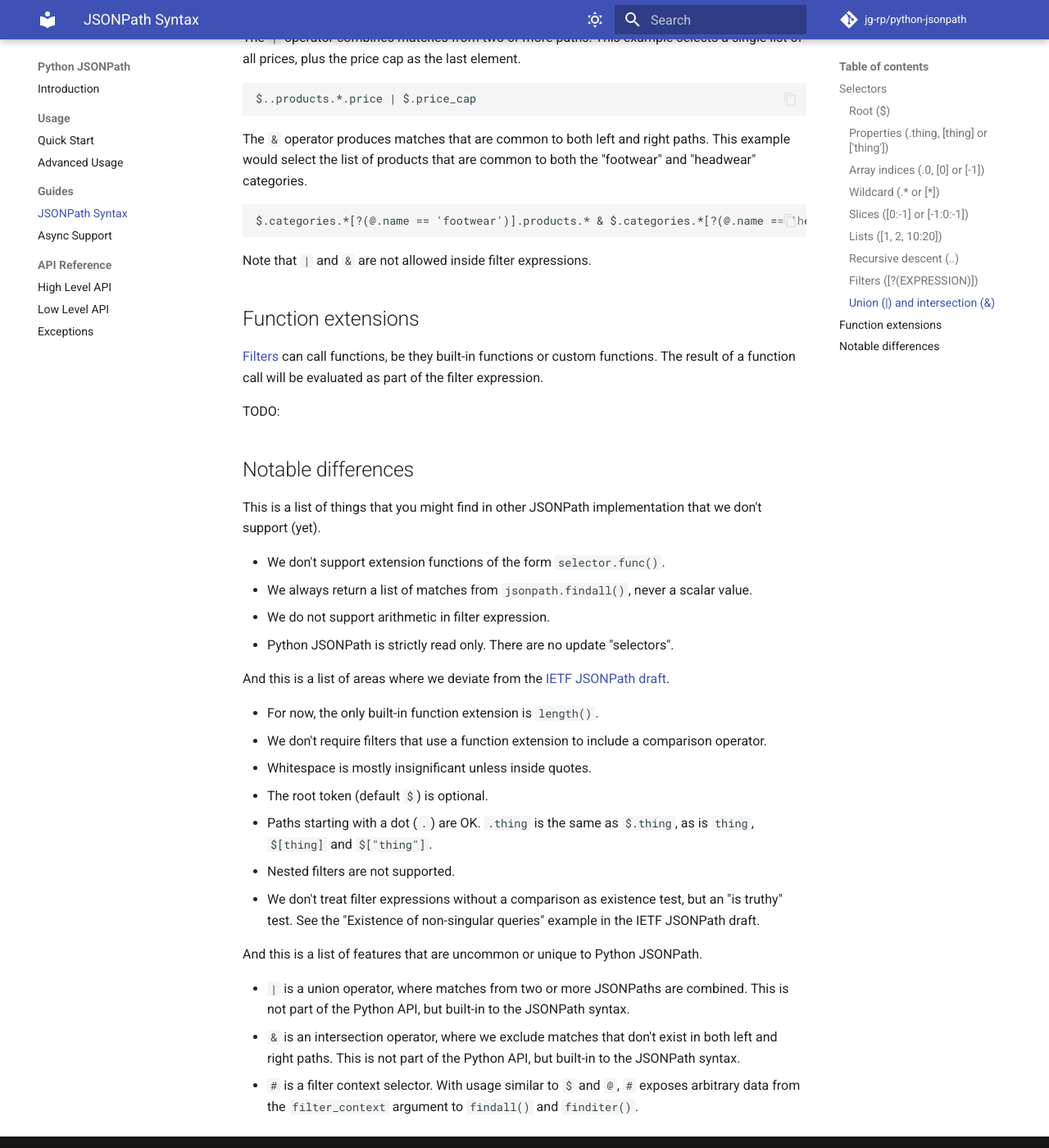
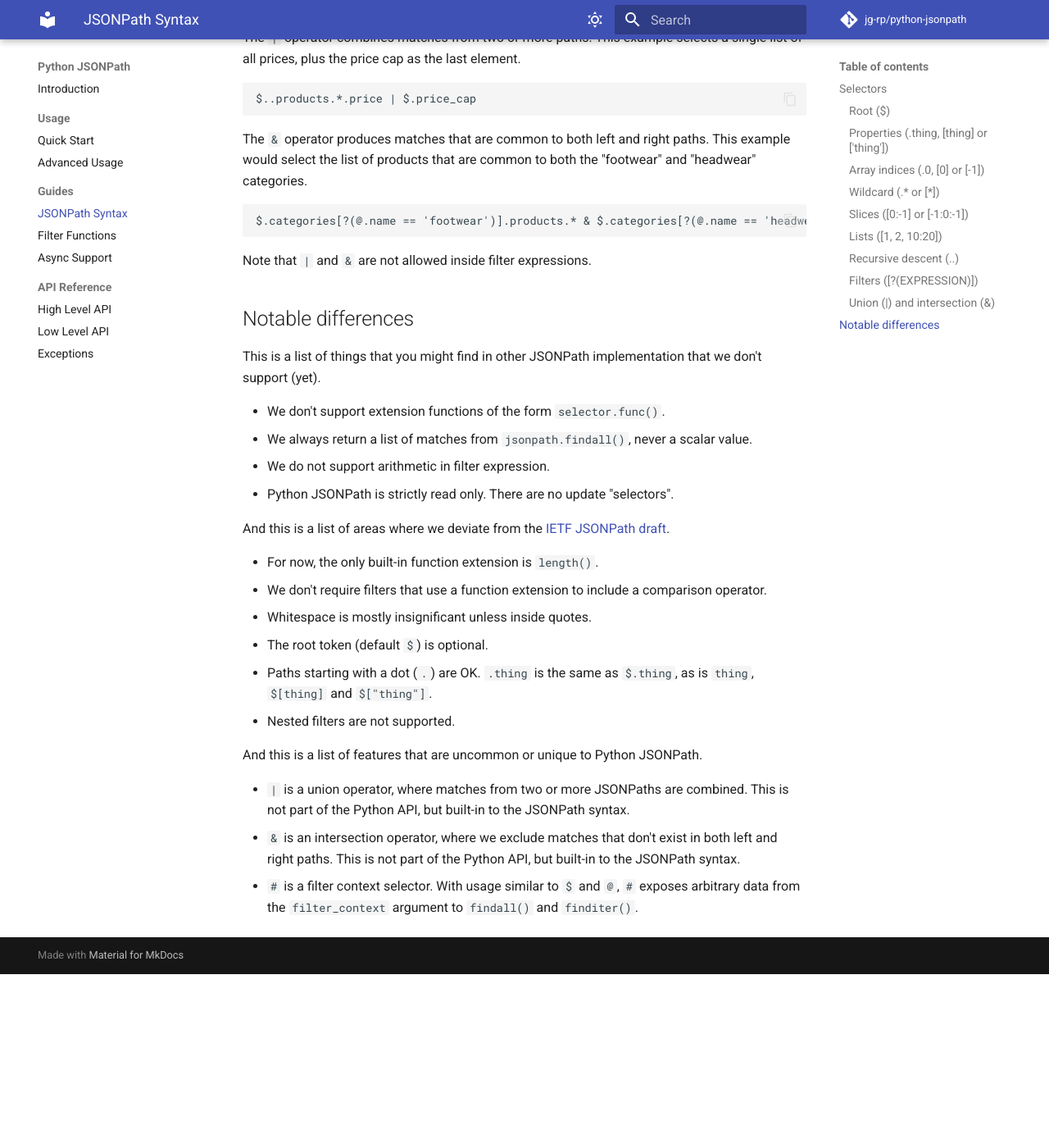
Before and after one commit to jg-rp/python-jsonpath, an MkDocs documentation site: the page built from docs/syntax.md, in a window 1280 px wide and 1400 px high, scrolled down 3330 px. Shown: the whole window at 82% size. Built offline with MkDocs 1.6.1 and Material for MkDocs 9.7.7, drawn with Linux system fonts in a browser that asks for light colours; comment, search, counter and statistics services are not loaded; after the commit the page ends 4518 px from its top, so only the background shows below that.

Commit message:
docs: link to functions page from filter syntax description

````diff
--- a/docs/syntax.md
+++ b/docs/syntax.md
@@ -134,7 +134,7 @@
 $..products[?(@.description =~ /.*trainers/i)]
 ```
 
-Filters can use [function extensions](#function-extensions) too.
+Filters can use [function extensions](functions.md) too.
 
 ### Union (`|`) and intersection (`&`)
 
@@ -149,16 +149,10 @@
 The `&` operator produces matches that are common to both left and right paths. This example would select the list of products that are common to both the "footwear" and "headwear" categories.
 
 ```text
-$.categories.*[?(@.name == 'footwear')].products.* & $.categories.*[?(@.name == 'headwear')].products.*
+$.categories[?(@.name == 'footwear')].products.* & $.categories[?(@.name == 'headwear')].products.*
 ```
 
 Note that `|` and `&` are not allowed inside filter expressions.
-
-## Function extensions
-
-[Filters](#filters-expression) can call functions, be they built-in functions or custom functions. The result of a function call will be evaluated as part of the filter expression.
-
-TODO:
 
 ## Notable differences
 
@@ -177,7 +171,6 @@
 - The root token (default `$`) is optional.
 - Paths starting with a dot (`.`) are OK. `.thing` is the same as `$.thing`, as is `thing`, `$[thing]` and `$["thing"]`.
 - Nested filters are not supported.
-- We don't treat filter expressions without a comparison as existence test, but an "is truthy" test. See the "Existence of non-singular queries" example in the IETF JSONPath draft.
 
 And this is a list of features that are uncommon or unique to Python JSONPath.
 
--- a/mkdocs.yml
+++ b/mkdocs.yml
@@ -45,6 +45,7 @@
       - Advanced Usage: "advanced.md"
   - Guides:
       - JSONPath Syntax: "syntax.md"
+      - Filter Functions: "functions.md"
       - Async Support: "async.md"
   - API Reference:
       - High Level API: "api.md"
````
Also changed, not shown: CHANGELOG.md (+1 -1 lines), README.md (+1 -2 lines), docs/functions.md (added, +7 -0 lines).
